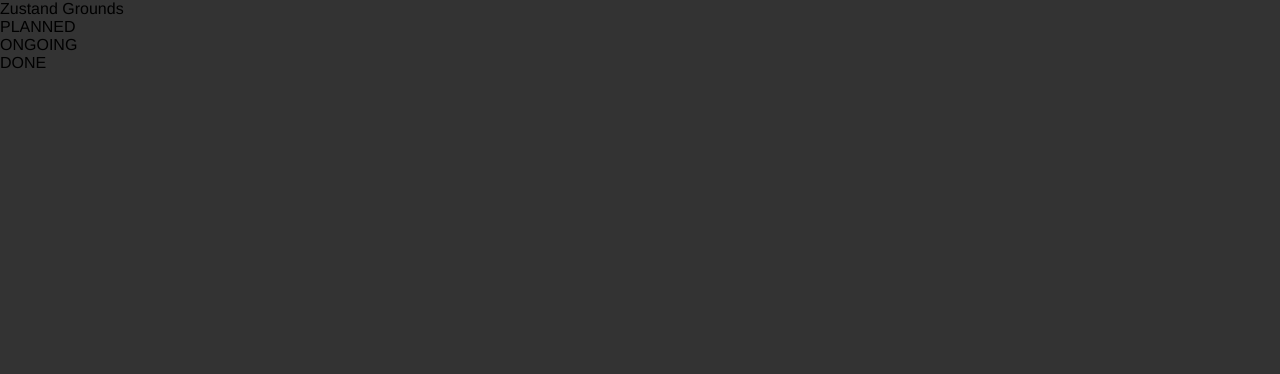
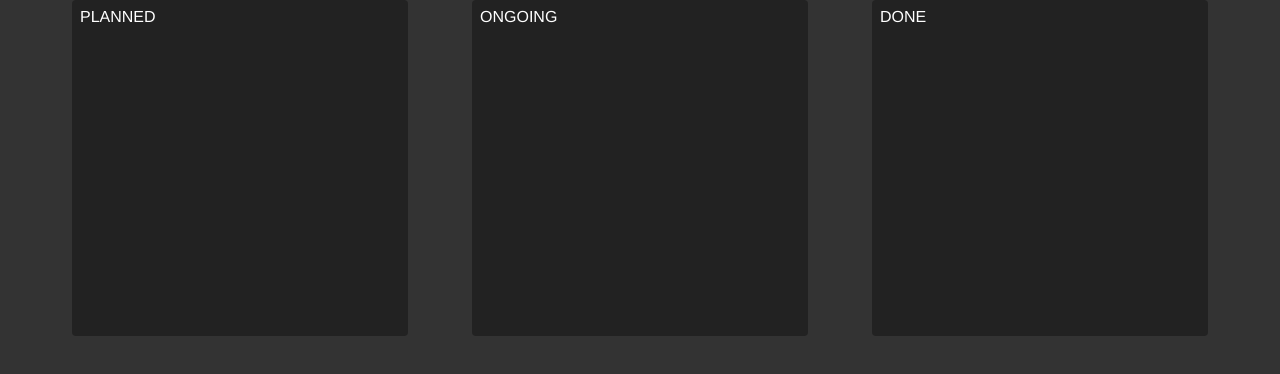
Before and after one commit to chandanch/zustland-grounds, a React (Vite) app: page / in a window 1280 px wide. Shown: the top 374 px of the page. Built offline with nearby package versions, Linux system fonts and the light colour scheme.

Commit message:
💄 update styling for column and app

```diff
--- a/src/App.css
+++ b/src/App.css
@@ -1,4 +1,7 @@
 .App {
   background: var(--COLOR-GRAY);
   min-height: 100vh;
+  display: flex;
+  justify-content: center;
+  align-items: start;
 }
--- a/src/App.jsx
+++ b/src/App.jsx
@@ -4,7 +4,6 @@ import Column from "./components/Column";
 function App() {
   return (
     <div className="App">
-      Zustand Grounds
       <Column state="PLANNED" />
       <Column state="ONGOING" />
       <Column state="DONE" />
--- /dev/null
+++ b/src/components/Column.css
@@ -0,0 +1,10 @@
+.column {
+  background-color: var(--COLOR-GRAY-DARK);
+  min-height: 20rem;
+  color: #fff;
+  width: 33%;
+  max-width: 20rem;
+  margin: 0 2rem;
+  border-radius: 4px;
+  padding: 0.5rem;
+}
--- a/src/components/Column.jsx
+++ b/src/components/Column.jsx
@@ -1,5 +1,7 @@
+import "./Column.css";
+
 function Column({ state }) {
-  return <div> {state} </div>;
+  return <div className="column"> {state} </div>;
 }
 
 export default Column;
```
